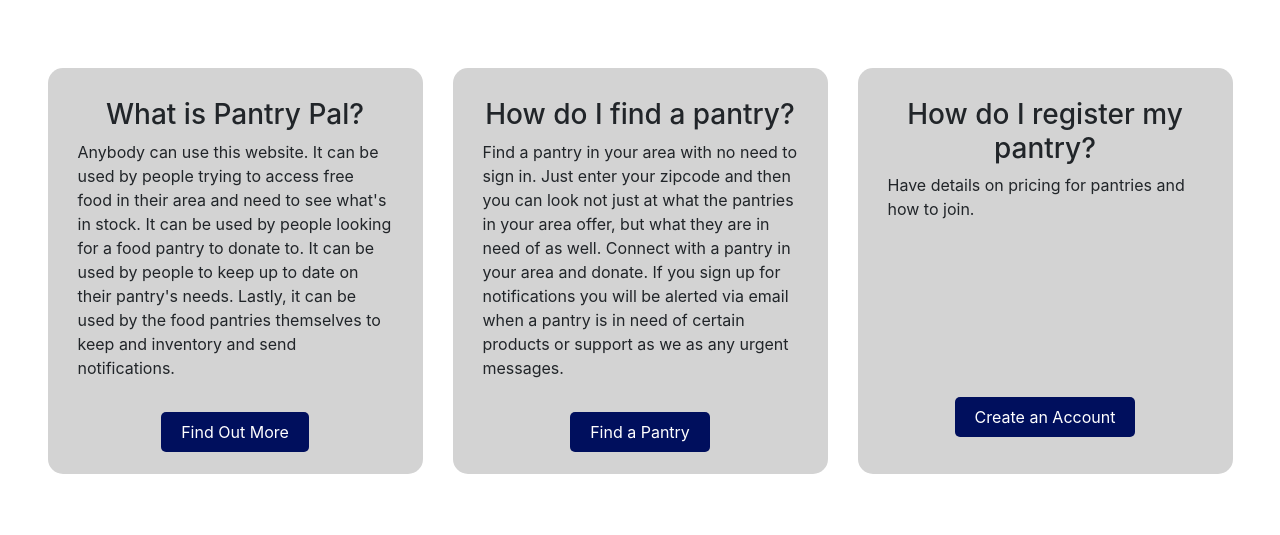
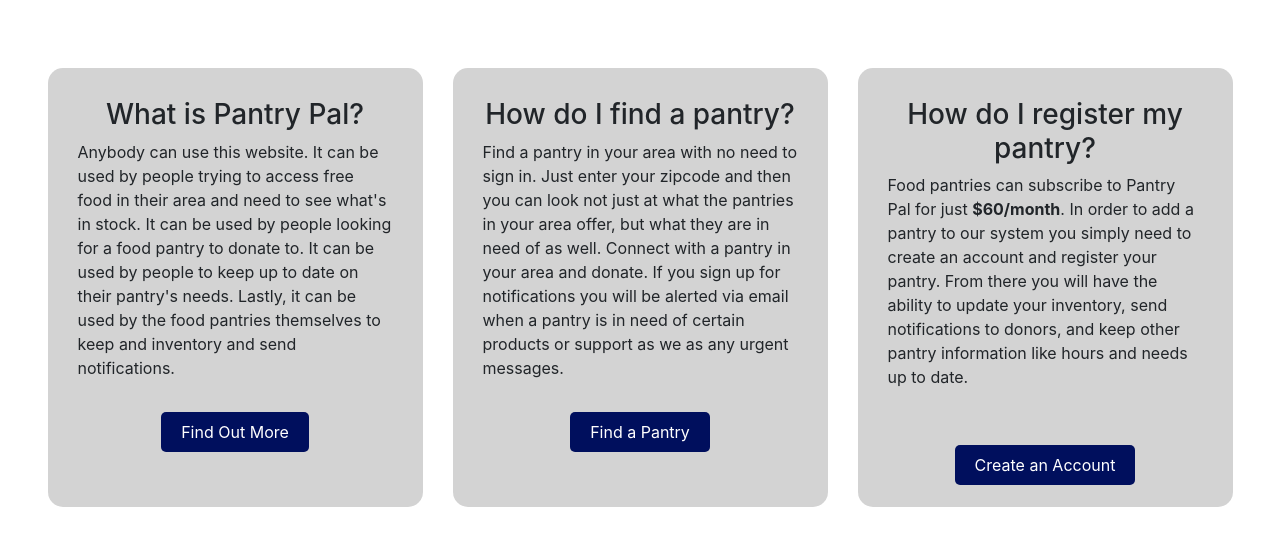
Before and after one commit to RashidISOM/SmartNorthFL, a Django app: page / in a window 1280 px wide. Shown: the part 265-800 px from the top of the page. Run offline with Django 3.2, Linux system fonts and the light colour scheme; some libraries are stand-ins or nearby versions.

Commit message:
added to home page

```diff
--- a/mysite/templates/mainpage.html
+++ b/mysite/templates/mainpage.html
@@ -47,8 +47,12 @@
         </div>
         <div class = "grid-item">
             <h3>How do I register my pantry?</h3>
-            <p>Have details on pricing for pantries and how to join. </p>
-            <br><br><br><br><br><br><br>
+            <p>Food pantries can subscribe to Pantry Pal for just <b>$60/month</b>. In order to add a pantry to our system you simply need to create
+            an account and register your pantry. From there you will have the ability to update your inventory, send notifications to donors, and keep
+            other pantry information like hours and needs up to date.
+
+            </p>
+            <br><br>
             <a href=  "/register/" class = "buttonStyle" role="button"> Create an Account </a>
 
         </div>
```
